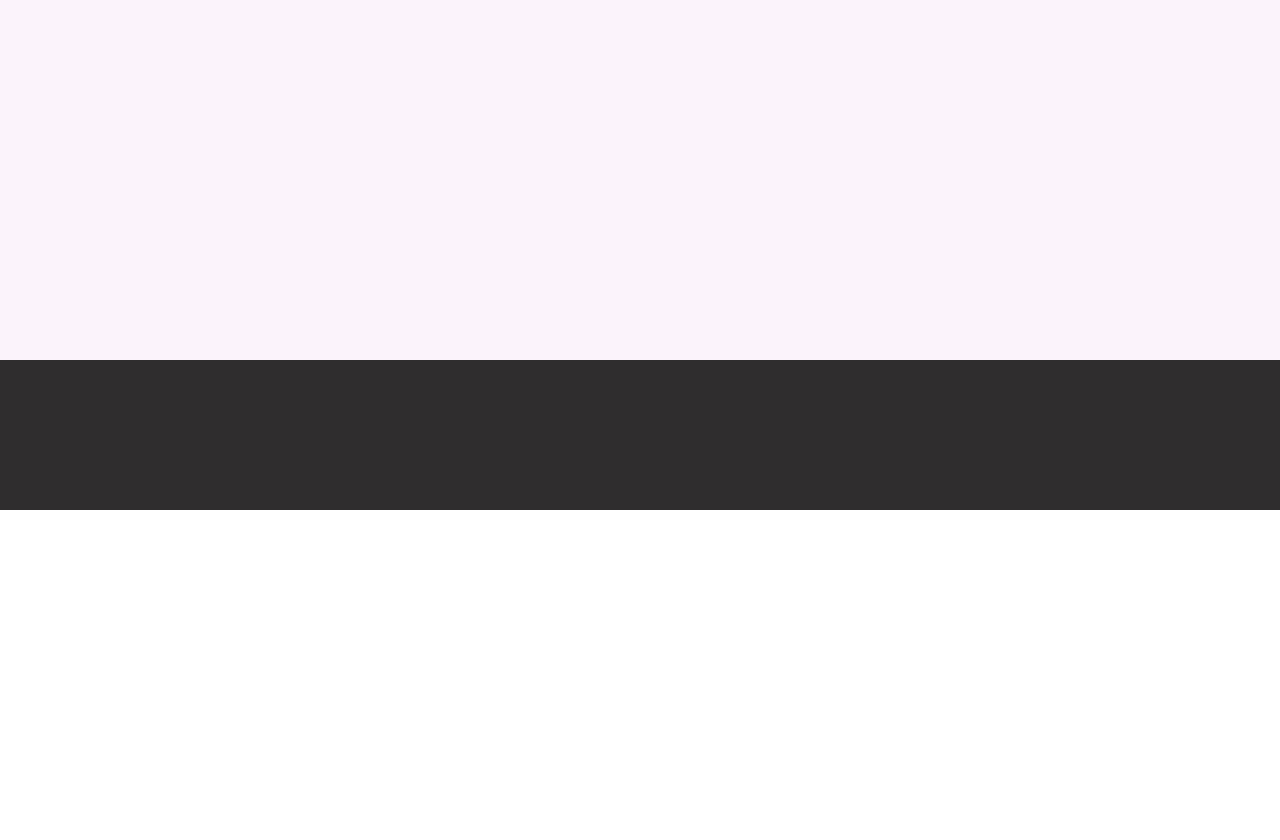
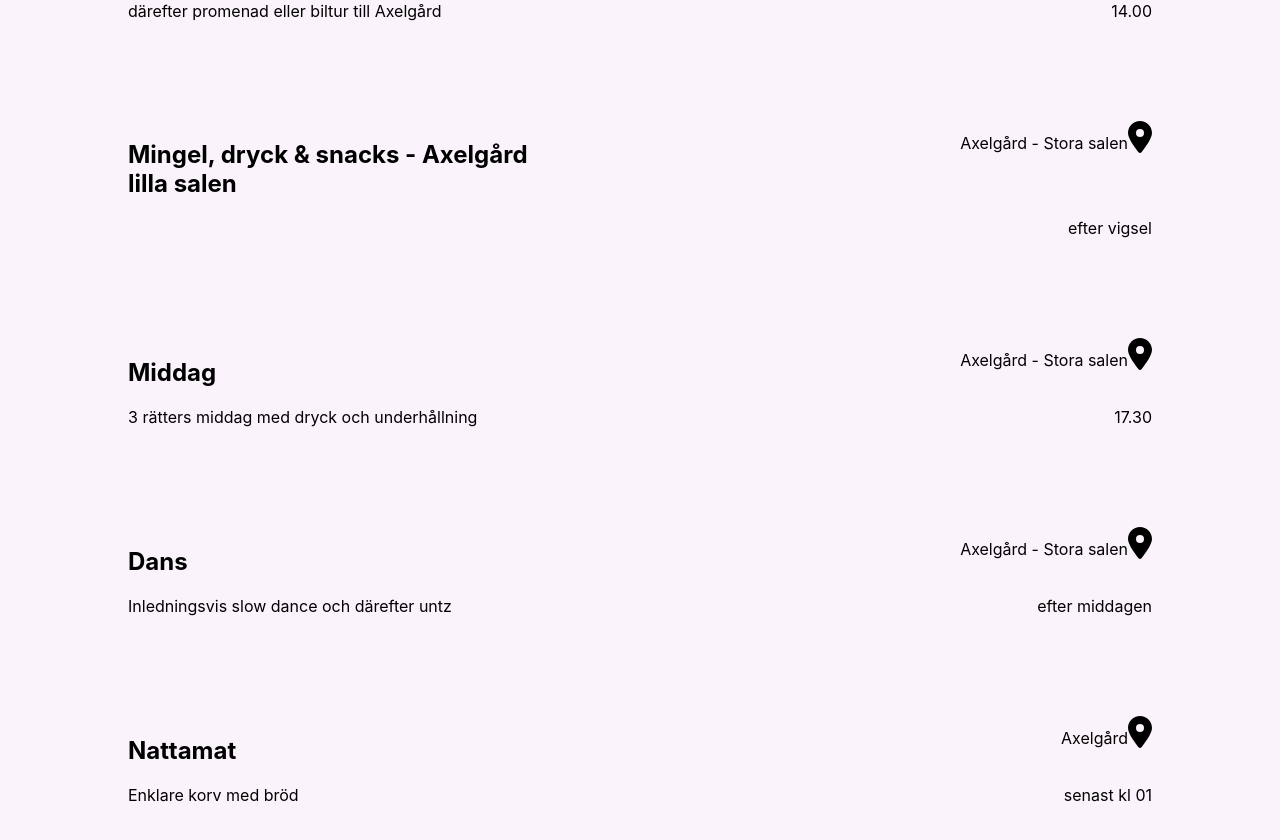
Before and after one commit to brocahontaz/fjallbark-wedding-page, a React (Create React App) app: page / in a window 1280 px wide. Shown: the part 1240-2080 px from the top of the page. Before the commit the page ends 1750 px from the top, so only its background shows below. Built offline with nearby package versions, Linux system fonts and the light colour scheme.

Commit message:
Schedule

```diff
--- a/src/Header/Header.js
+++ b/src/Header/Header.js
@@ -6,11 +6,11 @@ import Logo from './Logo';
 
 const links = [
   'hem',
-  'story',
+  'info',
   'vigsel',
   'fest',
   'mat',
-  'info',
+  'story',
   'foto',
   'RSVP'
 ];
--- /dev/null
+++ b/src/Main/Info/Info.css
@@ -0,0 +1,8 @@
+.Info {
+  width: 80%;
+  height: 800px;
+  background: #fbf3fb;
+  display: flex;
+  flex-direction: column;
+  padding: 10%;
+}
--- /dev/null
+++ b/src/Main/Info/Info.js
@@ -0,0 +1,47 @@
+/*eslint-disable */
+import './Info.css';
+import Event from '../components/Event'
+
+function Info() {
+  return (
+    <div className="Info" id="info">
+      <h1>Observera</h1>
+      <div>Vi vill kunna bjuda många från familj och vänner så därför önskar vi en <b>kuvertavgift istället för present på vårt bröllop</b>. Det kommer vara 500kr per kuvert och det kommer (förhoppningsvis) bli fantastisk mat under middagen och stor variation av dryck till det, både med och utan alkohol. Ingen återbetalning av kuvertavgiften kan ske vid exempelvis sjukdom/förhinder då allting (och mer därtill) går oavkortat till cateringbolaget, försök håll er friska och krya så ni inte missar denna magiska dag.</div>
+      <h1>Preliminär tidsplan</h1>
+      <Event
+        thing="Vigsel"
+        location="Vallkärra kyrka"
+        extra="därefter promenad eller biltur till Axelgård"
+        time="14.00"
+      />
+      <Event
+        thing="Mingel, dryck & snacks - Axelgård lilla salen"
+        location="Axelgård - Stora salen"
+        extra=" "
+        time="efter vigsel"
+      />
+      <Event
+        thing="Middag"
+        location="Axelgård - Stora salen"
+        extra="3 rätters middag med dryck och underhållning"
+        time="17.30"
+      />
+      <Event
+        thing="Dans"
+        location="Axelgård - Stora salen"
+        extra="Inledningsvis slow dance och därefter untz "
+        time="efter middagen"
+      />
+
+      <Event
+        thing="Nattamat"
+        location="Axelgård"
+        extra="Enklare korv med bröd"
+        time="senast kl 01"
+      />
+
+    </div>
+  );
+}
+
+export default Info;
--- /dev/null
+++ b/src/Main/Info/index.js
@@ -0,0 +1,3 @@
+import Info from './Info';
+
+export default Info;
--- a/src/Main/Main.css
+++ b/src/Main/Main.css
@@ -1,5 +1,4 @@
 .Main {
   width: 100%;
-  background-color: #FFFFFF;
-
+  background-color: #FFFFFF
 }
--- a/src/Main/Main.js
+++ b/src/Main/Main.js
@@ -2,11 +2,13 @@ import './Main.css';
 
 import Home from './Home';
 import Story from './Story';
+import Info from './Info';
 
 function Main() {
   return (
     <div className="Main">
       <Home />
+      <Info />
       <Story />
     </div>
   );
--- /dev/null
+++ b/src/Main/components/Event/Event.css
@@ -0,0 +1,20 @@
+.Event {
+    display: flex;
+    flex-direction: column;
+    margin-bottom: 100px;
+}
+
+.Location {
+    justify-self: flex-end;
+    align-items: center;
+}
+
+.Time {
+    display: flex;
+    justify-content: flex-end;
+}
+
+.Row {
+    display: grid;
+    grid-template-columns: 40% 20% 40%;
+}
--- /dev/null
+++ b/src/Main/components/Event/Event.js
@@ -0,0 +1,35 @@
+import PropTypes from 'prop-types';
+import { FontAwesomeIcon } from '@fortawesome/react-fontawesome';
+import { faLocationDot } from '@fortawesome/free-solid-svg-icons';
+import './Event.css';
+
+function Event({
+  thing, time, location, extra
+}) {
+  return (
+    <div className="Event">
+      <div className="Row">
+        <h2>{thing}</h2>
+        <div />
+        <div className="Location">
+          <span>{location}</span>
+          <FontAwesomeIcon icon={faLocationDot} size="2x" />
+        </div>
+      </div>
+      <div className="Row">
+        <span>{extra}</span>
+        <div />
+        <span className="Time">{time}</span>
+      </div>
+    </div>
+  );
+}
+
+Event.propTypes = {
+  thing: PropTypes.string.isRequired,
+  time: PropTypes.string.isRequired,
+  location: PropTypes.string.isRequired,
+  extra: PropTypes.string.isRequired
+};
+
+export default Event;
--- /dev/null
+++ b/src/Main/components/Event/index.js
@@ -0,0 +1,3 @@
+import Event from './Event';
+
+export default Event;
```
